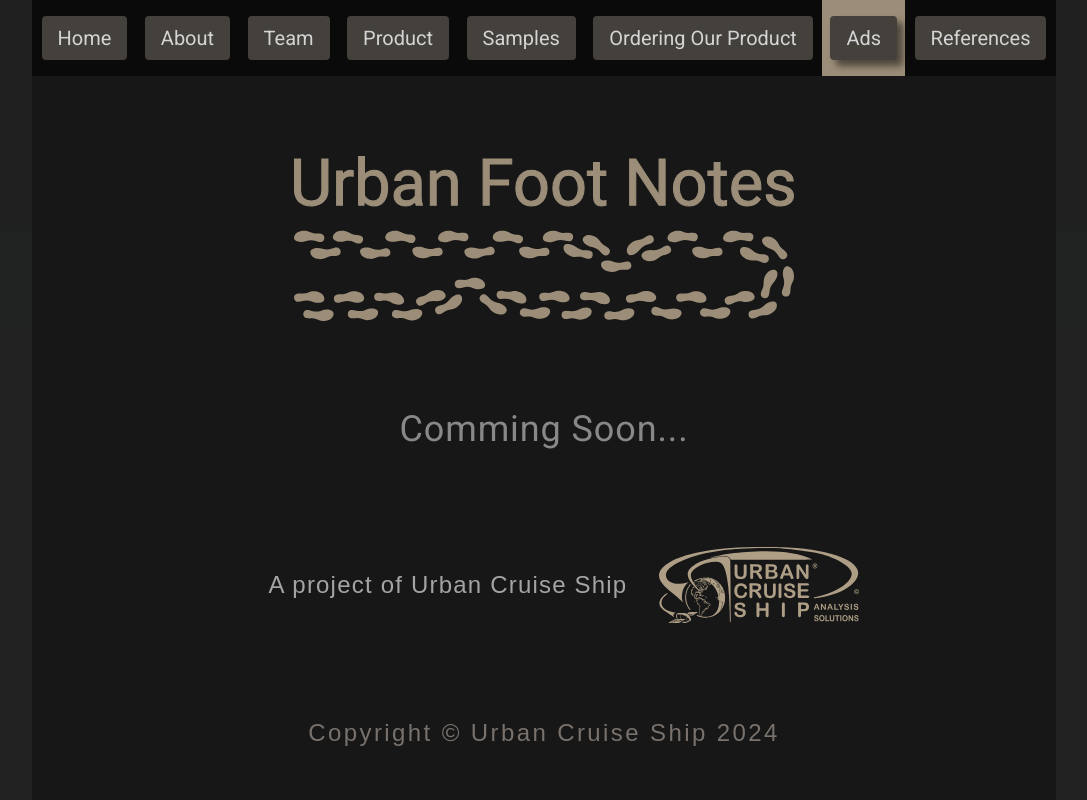
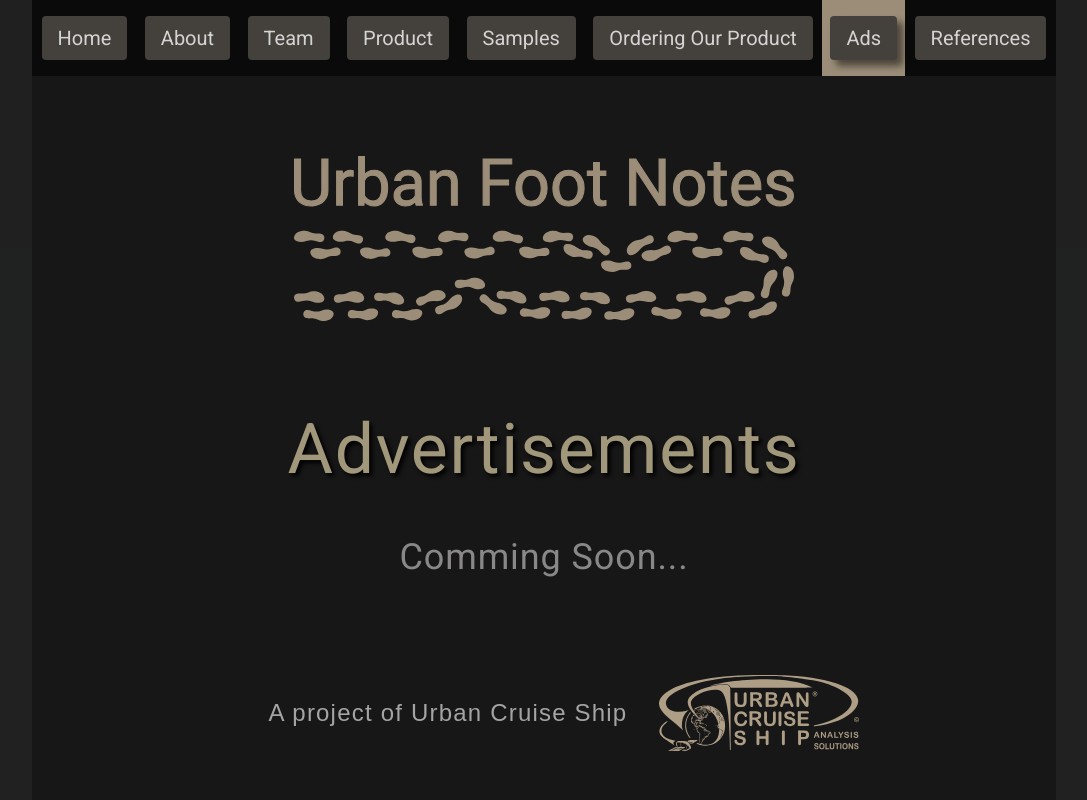
Before and after one commit to Richard-Burd/urban-footnotes-landing, a Next.js app: page /ads in a window 1280 px wide. Shown: the top 800 px of the page, without its empty margins (96-1183 px from the left). Built offline with nearby package versions, Linux system fonts and the light colour scheme; a web font is replaced by a local one.

Commit message:
Advertisements title on Ads Page

```diff
--- a/pages/ads.js
+++ b/pages/ads.js
@@ -1,10 +1,18 @@
 import PageHeaderLogo from "@/components/PageHeaderLogo";
+import PageTitle from "@/components/PageTitle";
 
 export default function Ads() {
   return (
     <div>
       <PageHeaderLogo />
       <div className="lg:m-20">
+        <center>
+          <PageTitle
+            topTitle="Advertisements"
+            textColor="text-title-text-ads"
+            shadowColor={`title-shadow-ads`}
+          />
+        </center>
         <center>
           <div className="roboto-font pb-4 pt-12 text-2xl tracking-wide text-stone-300 opacity-60 lg:pt-2 lg:text-4xl">
             Comming Soon...
--- a/tailwind.config.js
+++ b/tailwind.config.js
@@ -18,7 +18,7 @@ module.exports = {
         "title-text-product": "#e7c7c7ff",
         "title-text-samples": "#b5f5a5ff",
         "title-text-ordering-our-product": "#e1d3bfff",
-        "title-text-ads": "#ffbf00",
+        "title-text-ads": "#a1977a",
         "title-text-references": "#91baeaff",
         "navbar-home": "#9b8d78ff",
         "navbar-about": "#898886ff",
```
